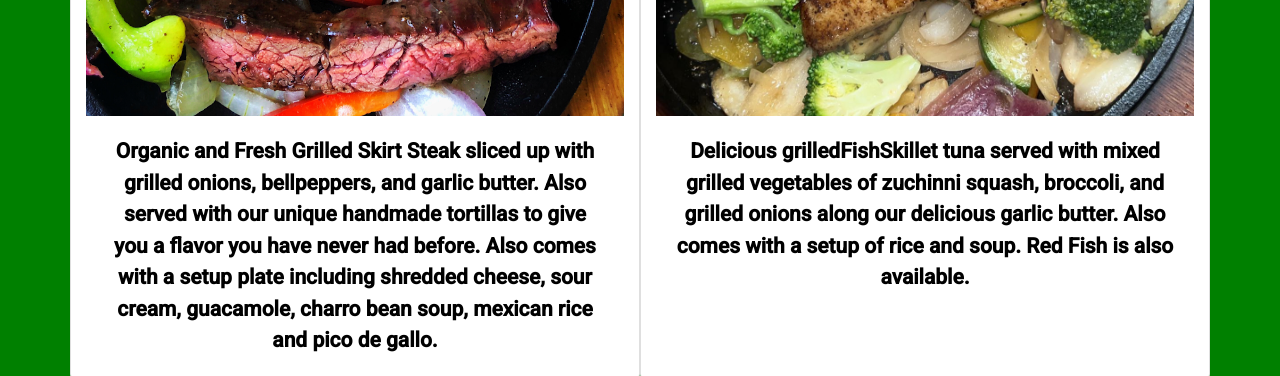
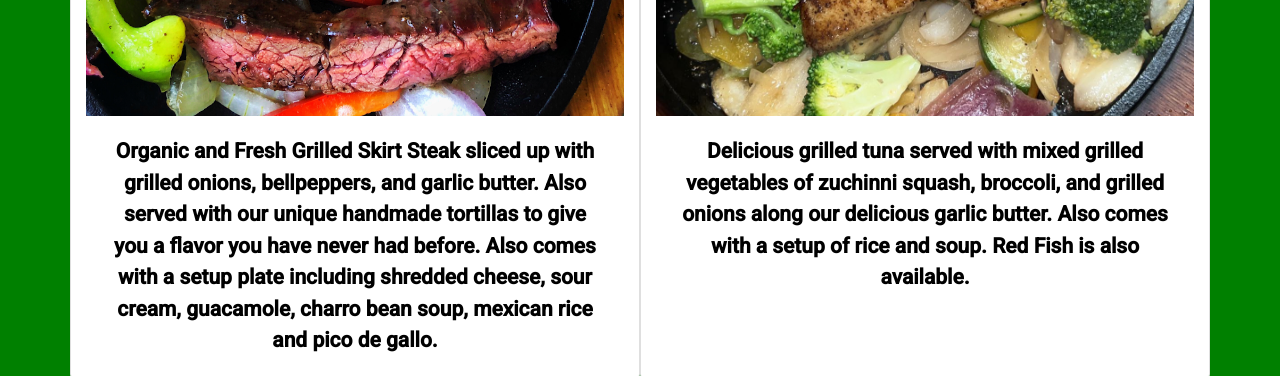
Before and after one commit to romanTheWorld88/Mis-Padres-Website, a website: page index.html in a window 1280 px wide. Shown: the part 1500-1876 px from the top of the page. Drawn offline with nearby package versions, Linux system fonts and the light colour scheme; a web font is replaced by a local one.

Commit message:
typo fixes

```diff
--- a/index.html
+++ b/index.html
@@ -72,7 +72,7 @@
           <img class="card-img-top" src="grilledFishSkillet.JPG" alt="Mix" />
           <div class="card-body">
             <p class="card-text">
-              Delicious grilledFishSkillet tuna served with mixed grilled vegetables of zuchinni squash, broccoli, and grilled onions along our delicious garlic butter.
+              Delicious grilled tuna served with mixed grilled vegetables of zuchinni squash, broccoli, and grilled onions along our delicious garlic butter.
               Also comes with a setup of rice and soup. Red Fish is also available.
             </p>
           </div>
```
